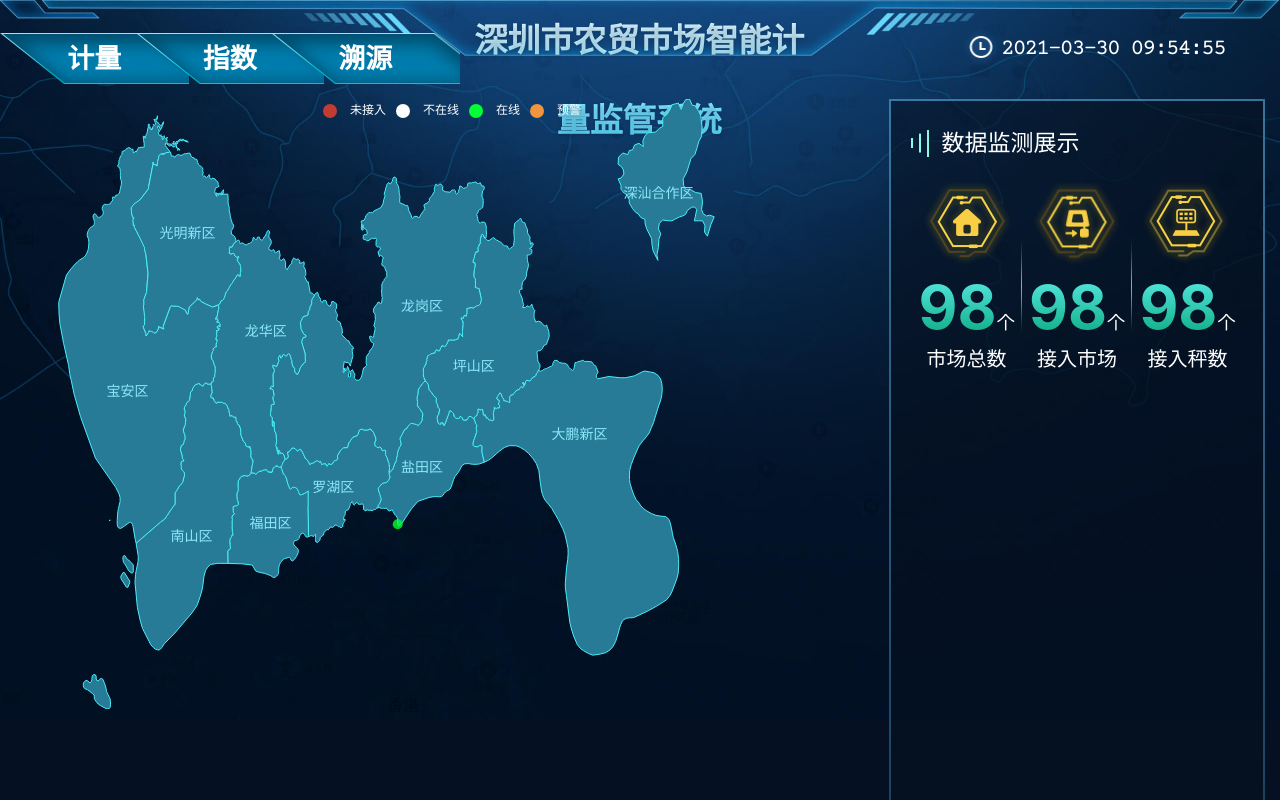
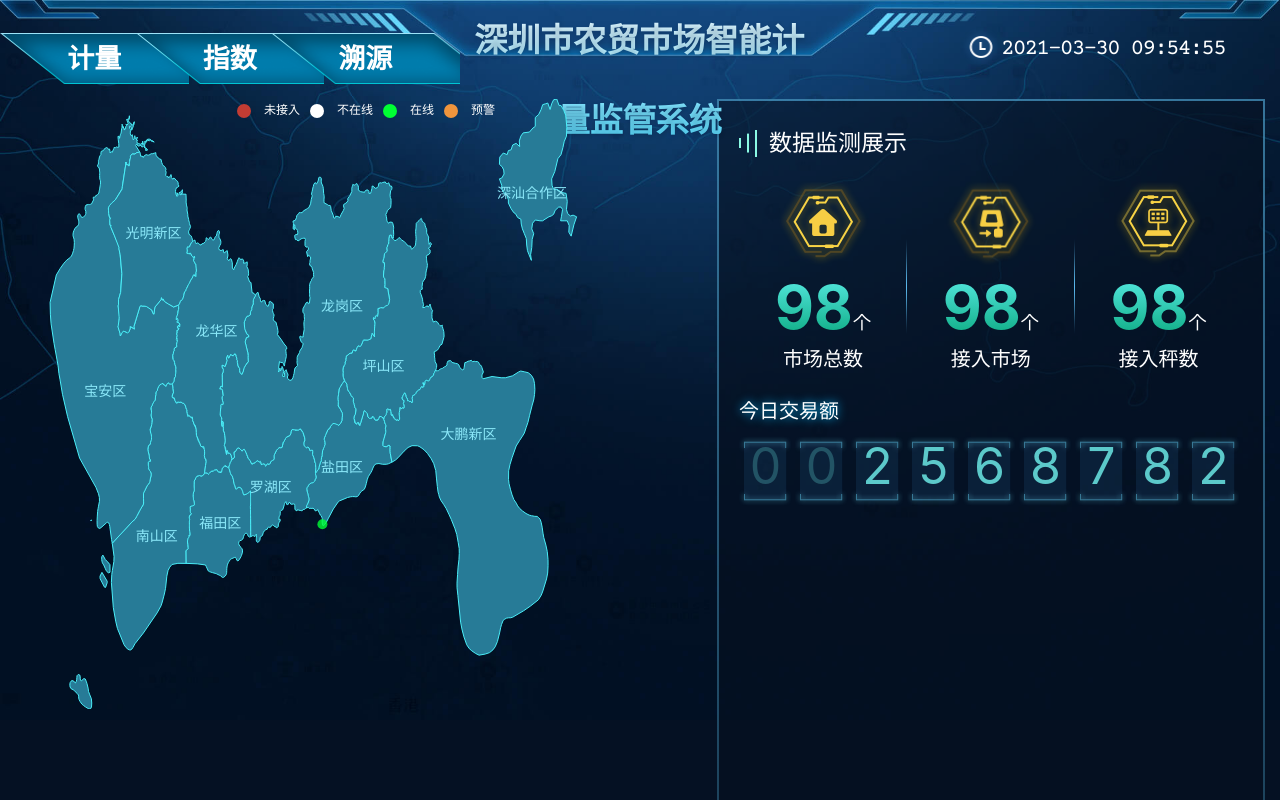
Before and after one commit to bluecrea/newdp, a Vue app: page / in a window 1280 px wide. Shown: the top 800 px of the page. Built offline with nearby package versions, Linux system fonts and the light colour scheme.

Commit message:
update num-roll

```diff
--- a/src/assets/style/index.less
+++ b/src/assets/style/index.less
@@ -226,6 +226,55 @@ blockquote, body, span, code, dd, div, dl, dt, fieldset, figure, form, h1, h2, h
                 }
               }
             }
+            h4 {
+              font-size: 20px;
+              font-weight: normal;
+              text-shadow: 0 0 10px #00b9ff;/*no*/
+              height: 30px;
+              line-height: 30px;
+              padding-bottom: 10px;
+            }
+            ul.num-roll {
+              display: flex;
+              flex-direction: row;
+              align-items: center;
+              justify-content: flex-start;
+              height: 70px;
+              li {
+                width: 53px;
+                height: 70px;
+                margin-right: 3px;
+                background: url("~@/assets/images/index/num_box.png") no-repeat center;
+                background-size: 100% auto;
+                font-size: 50px;
+                text-align: center;
+                line-height: 70px;
+                color: #5CC9CA;
+                position: relative;
+                span {
+                  position: absolute;
+                  width: 53px;
+                  height: 70px;
+                  bottom: 0;
+                  writing-mode: vertical-rl;
+                  text-orientation: upright;
+                  overflow: hidden;
+                  display: block;
+                  i {
+                    font-style: normal;
+                    position: absolute;
+                    top: 0;
+                    left: 50%;
+                    transform: translate(-50%, 0);
+                    transition: transform 1s ease-in-out;
+                    letter-spacing: 10px;
+                    &.no-date {
+                      opacity: .3;
+                    }
+                  }
+                }
+              }
+            }
           }
         }
 
--- a/src/views/Home/index.vue
+++ b/src/views/Home/index.vue
@@ -31,6 +31,14 @@
               <span>接入秤数</span>
             </li>
           </ul>
+          <h4>今日交易额</h4>
+          <ul class="num-roll">
+            <li class="no-date" v-for="index in 9" :key="index">
+              <span>
+                <i :ref="el => { numberItem[index-1] = el }">0123456789</i>
+              </span>
+            </li>
+          </ul>
         </div>
       </div>
     </div>
@@ -40,14 +48,17 @@
 <script>
 import echarts from 'echarts'
 import shenzhen from '@/assets/map/shenzhen.json'
-import { onMounted } from 'vue'
+import { nextTick, onMounted, ref } from 'vue'
 import {mapOption } from "@/views/Home/components/map";
 
 export default {
   name: 'Home',
   setup() {
-    onMounted(() => (initMap()))
-
+    const numberArr = ref([])
+    const numberItem = ref([])
+    onMounted(() => {
+      initMap()
+    })
     const initMap = () => {
       mapOption.series[0].data = [{name:'食堂', value: [114.23102, 22.541309, 2], symbolSize: 10}]
       let chart = echarts.init(document.getElementById('map'))
@@ -56,7 +67,37 @@ export default {
       window.addEventListener('resize', () => {
         chart.resize();
       })
+      let num = 2568782
+      setNumberTransform(num)
+      setInterval(() => {
+        num ++
+        setNumberTransform(num)
+      }, 5000)
+
     }
+    const setNumberTransform = (num) => {
+      num = `${num}`.split('')
+      const numberItems = numberItem.value
+      if (num.length < 9) {
+        let arrLength = num.length
+        for (let i = 0; i < (9 - arrLength); i++) {
+          num.unshift('0')
+        }
+      }
+      nextTick(() => {
+        numberItems.forEach((item,index) => {
+          let ty = num[index]
+          if (ty === '0') {
+            item.style = 'opacity: .3;'
+          } else {
+            item.style = `transform:translate(-50%, -${ty * 10}%);`
+          }
+
+        })
+      })
+    }
+
+    return { numberItem,numberArr }
   }
 }
 </script>
```
Also changed, not shown: src/assets/images/index/num_box.png (added).
